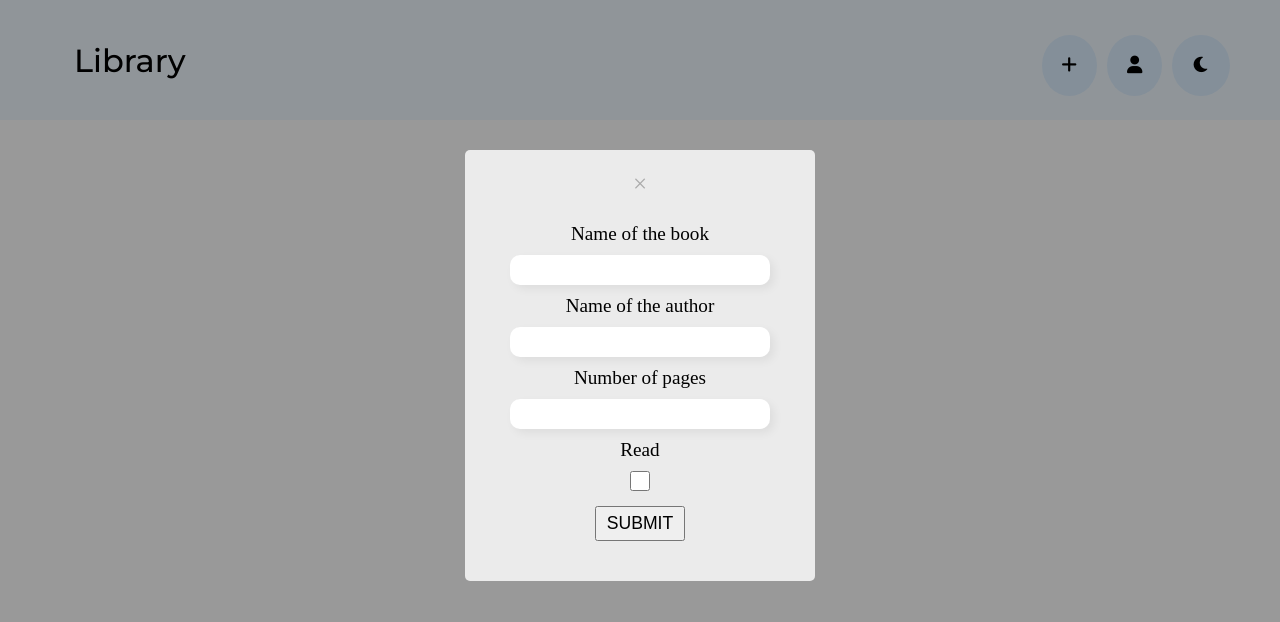
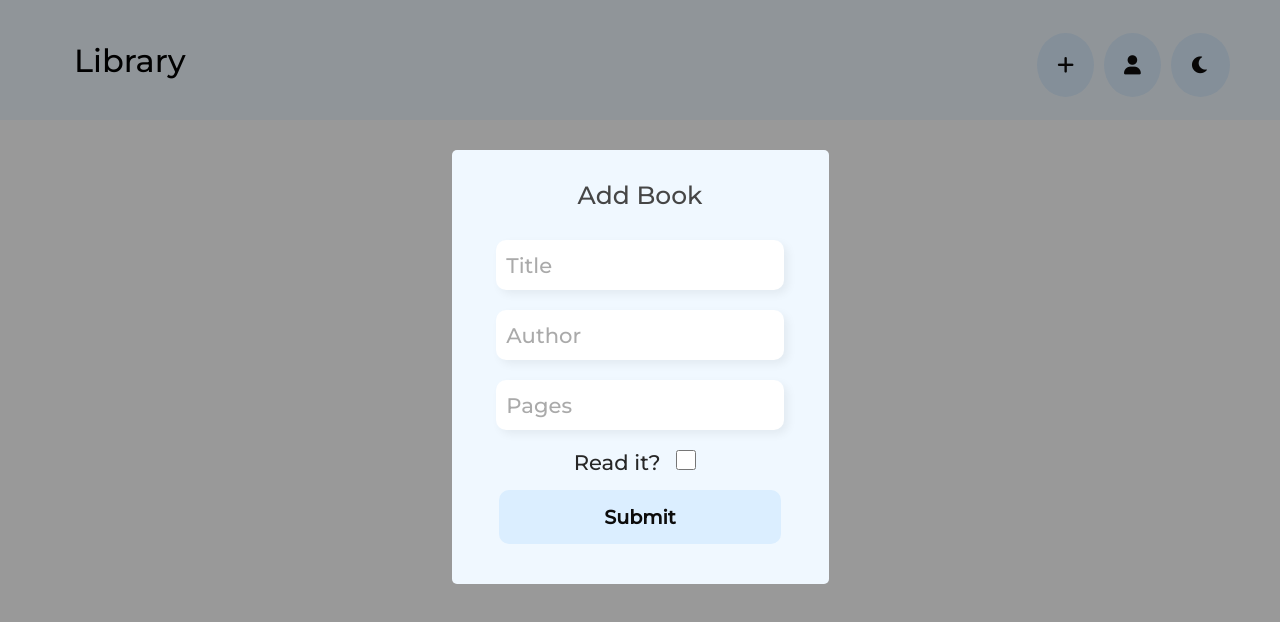
Before and after one commit to tusharg003/Library_TOP, a plain HTML site: page index.html in a window 1280 px wide. Both pictures are taken after a click on the button 1069 px from the left and 65 px from the top of the page. Drawn offline with Linux system fonts and the light colour scheme.

Commit message:
design changes

```diff
--- a/index.html
+++ b/index.html
@@ -25,20 +25,17 @@
     </div>
     <div class="modal">
         <form class="modal-content-form">
-            <span class="close">&times;</span>
+            <span class="top">Add Book</span>
 
-            <label for="title">Name of the book</label>
-            <input type="text" id="title">
+            <input type="text" id="title" placeholder="Title">
 
-            <label for="author">Name of the author</label>
-            <input type="text" id="author">
+            <input type="text" id="author" placeholder="Author">
 
-            <label for="pages">Number of pages</label>
-            <input type="number" id="pages">
-
-            <label for="readCheckBox">Read</label>
-            <input type="checkbox" id="readCheckBox">
-
+            <input type="number" id="pages" placeholder="Pages">
+            <div class="readStatusBar">
+                <label for="readCheckBox">Read it?</label>
+                <input type="checkbox" id="readCheckBox">
+            </div>
             <button class="submit">Submit</button>
         </form>
     </div>
--- a/js.js
+++ b/js.js
@@ -1,7 +1,6 @@
 const modal = document.querySelector(".modal");
 const modalForm = document.querySelector(".modal-content-form");
 const addBookBtn = document.querySelector(".addBook");
-const closeModalBtn = document.querySelector(".close");
 const nameOfBook = document.querySelector('#title');
 const pages = document.querySelector('#pages');
 const nameofAuthor = document.querySelector('#author');
@@ -35,9 +34,7 @@ function closeModal() {
 }
 //open the modal
 addBookBtn.addEventListener('click', openModal);
-//close the modal
-closeModalBtn.addEventListener('click', closeModal);
-closeModalBtn.addEventListener('click', clearForm);
+
 // Adding a click event listener to the window object
 window.onclick = function (event) {
     // Checking if the clicked element is the same as the modal element
--- a/styles.css
+++ b/styles.css
@@ -1,6 +1,7 @@
 body {
     padding: 0;
     margin: 0;
+    font-family: 'Montserrat', sans-serif;
 }
 
 .header {
@@ -16,7 +17,6 @@ body {
 .banner {
     flex: 2;
     font-size: 2rem;
-    font-family: 'Montserrat', sans-serif;
     font-weight: 500;
     padding: 3vh;
 }
@@ -27,12 +27,12 @@ body {
     padding: 20px;
     border-radius: 50%;
     background-color: rgb(219, 238, 255);
-    transition: transform 0.2s ease;
+    transition: background-color 0.2s ease;
     margin-left: 10px;
 }
 
 .nav-links:hover {
-    transform: scale(1.1);
+    background-color: rgb(177, 218, 255);
     cursor: pointer;
     outline: none;
 }
@@ -58,6 +58,7 @@ body {
     /* Fallback color */
     background-color: rgba(0, 0, 0, .4);
     /* Black w/ opacity */
+
 }
 
 .modal-content-form {
@@ -72,47 +73,74 @@ body {
     height: fit-content;
     padding: 40px;
     padding-top: 20px;
-    background-color: rgb(235, 235, 235);
+    background-color: aliceblue;
     border-radius: 5px;
 }
 
 /* The Close Button */
-.close {
+.top {
     height: fit-content;
     margin-bottom: 20px;
-    color: #aaaaaa;
-    font-size: 25px;
-
-}
-
-.close:hover {
-    color: black;
-    cursor: pointer;
-    outline: none;
-}
-
-label {
-    margin: 5px;
+    color: #464646;
+    font-size: 1.3em;
+    font-weight: 500;
+    padding-top: 10px;
 }
 
 input {
-    margin: 5px;
-    width: 250px;
-    height: 20px;
+    margin: 10px;
+    width: 90%;
+    height: 30px;
     border-radius: 10px;
-    padding: 5px;
+    padding: 10px;
     border: none;
     box-shadow: 4px 4px 10px rgba(0, 0, 0, 0.06);
+    font-size: 1.1em;
+    font-family: 'Montserrat', sans-serif;
+    font-weight: 500;
 }
 
-#readCheckBox {
-    /*removing shadow form the check box*/
+input::placeholder {
+    color: #aaaaaa;
+}
+
+input:focus {
+    border: none;
+}
+
+input[type="checkbox"] {
+    width: 20px;
+    height: 20px;
     box-shadow: none;
+}
+
+input[type="checkbox"]:hover {
+    cursor: pointer;
+}
+
+.readStatusBar {
+    /* removing shadow form the check box */
+    font-size: 1.1em;
+    font-weight: 500;
+    color: #272727;
 }
 
 button {
     margin-top: 10px;
-    padding: 5px 10px;
-    font-size: 1.1rem;
-    text-transform: uppercase;
+    padding: 15px;
+    font-size: 1.2rem;
+    text-transform: capitalize;
+    width: 95%;
+    background-color: rgb(219, 238, 255);
+    border: none;
+    border-radius: 10px;
+    font-family: 'Montserrat', sans-serif;
+    color: #0d0c0c;
+    transition: background-color 0.2s ease;
+    font-weight: 700;
 }
+
+button:hover {
+    cursor: pointer;
+    background-color: rgb(177, 218, 255);
+}
```
